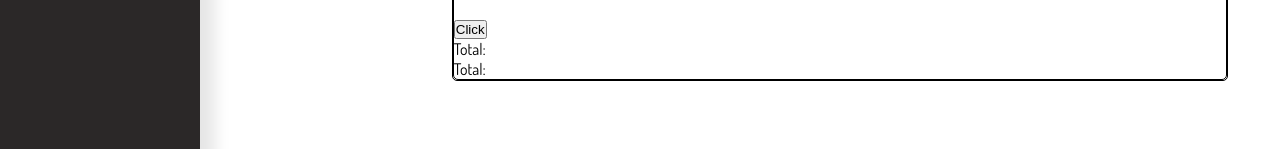
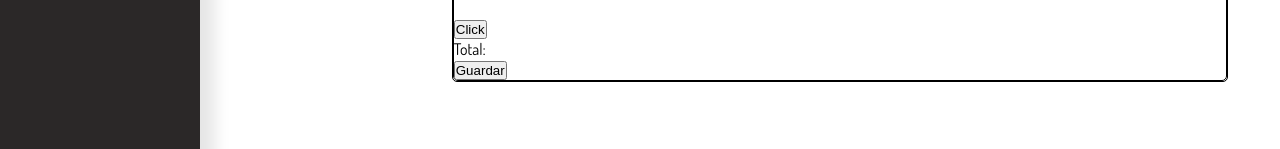
Before and after one commit to guidomora/stella-peluqueria, a React (Create React App) app: page /calculador in a window 1280 px wide. Shown: the part 273-422 px from the top of the page. Built offline with nearby package versions, Linux system fonts and the light colour scheme.

Commit message:
avance en el guardado de datos calculados

```diff
--- a/src/Components/Calculador/Empleados/Tobi.js
+++ b/src/Components/Calculador/Empleados/Tobi.js
@@ -3,7 +3,6 @@ import Inputs from "../Inputs"
 import "./Empleados-Style/Tobi.css";
 const Tobi = () => {
   const [value, setValue] = useState([])
-  console.log(value)
   return (
     <div className="bordes">
       <Inputs
--- a/src/Components/Calculador/Inputs.js
+++ b/src/Components/Calculador/Inputs.js
@@ -17,7 +17,6 @@ const Inputs = ({ nombre }) => {
     Estetica: "",
     Pies: "",
   });
-  const precioArray = [];
   const [prec, setPrec] = useState([]);
 
   const handleChange = ({ target }) => {
@@ -43,7 +42,7 @@ const Inputs = ({ nombre }) => {
     const estetica = 0.5 * values.Estetica;
     const pies = 0.5 * values.Pies;
     const pushear = () => {
-      precioArray.push(
+      prec.push(
         corte,
         lavado,
         peinado,
@@ -60,16 +59,28 @@ const Inputs = ({ nombre }) => {
         pies
       );
     };
-    pushear()
-    const preciosSumados = precioArray.reduce(
+    pushear();
+
+    const preciosSumados = prec.reduce(
       (prev, current) => prev + current
     );
     const pasando = () => {
-      setPrec(preciosSumados);
+      setPrec([preciosSumados]);
     };
     pasando();
-    console.log(preciosSumados);
   };
+  console.log(prec)
+
+
+  const guardado =[]
+  const guardar =() => {
+    guardado.push(prec, ...guardado)
+    console.log(guardado)
+  }
+  console.log(guardado)
+
+
+
 
   return (
     <div className="bordes">
@@ -211,35 +222,12 @@ const Inputs = ({ nombre }) => {
       </div>
       <button onClick={cuenta}>Click</button>
       <p>Total:{prec}</p>
-      <p>Total:{precioArray}</p>
+      <button onClick={guardar}>Guardar</button>
+      {guardado.map((element) => (<p>{element}</p>))}
     </div>
   );
 };
 
-// const pushear = () => {
-//   precioArray.push(
-//     corte,
-//     lavado,
-//     peinado,
-//     color,
-//     decoloracion,
-//     nutricion,
-//     manos,
-//     alisado,
-//     depilacion,
-//     base,
-//     maquillaje,
-//     productos,
-//     estetica,
-//     pies
-//   );
-// };
-// pushear();
 
-// const preciosSumados = precioArray.reduce((prev, current) => prev + current);
-// const pasando = () => {
-//   setPrec(preciosSumados);
-// };
-// pasando();
 
 export default Inputs;
```
